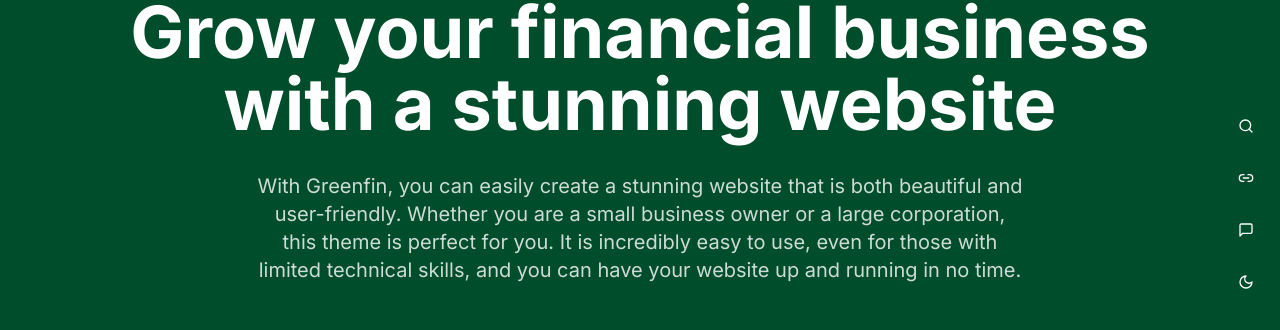
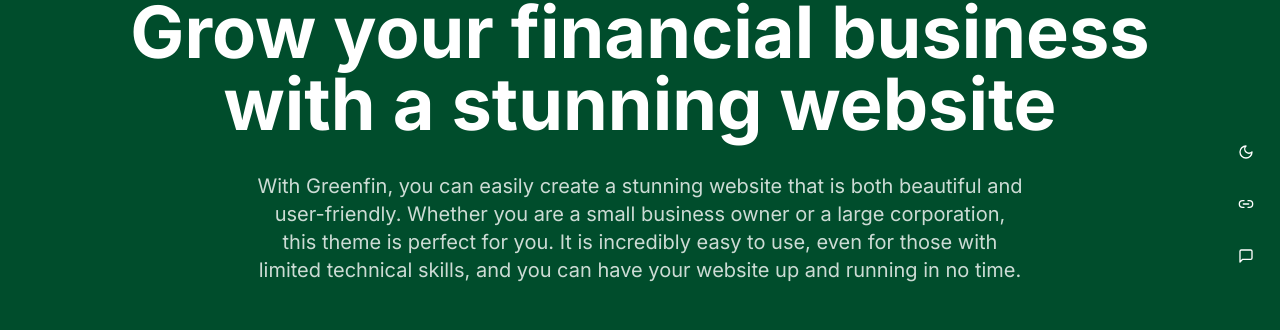
Before and after one commit to joe-calih/greenfin, a Next.js app: page / in a window 1280 px wide. Shown: the part 196-526 px from the top of the page. Built offline with nearby package versions, Linux system fonts and the light colour scheme.

Commit message:
Your commit message here

```diff
--- a/app/page.tsx
+++ b/app/page.tsx
@@ -85,16 +85,13 @@
         {/* Fixed Sidebar */}
         <div className="fixed right-4 top-1/2 -translate-y-1/2 flex flex-col gap-4">
           <Button variant="ghost" size="icon" className="text-white hover:bg-white/10 hover:text-[#9FE870]">
-            <Search className="h-5 w-5" />
+            <Moon className="h-5 w-5" />
           </Button>
           <Button variant="ghost" size="icon" className="text-white hover:bg-white/10 hover:text-[#9FE870]">
             <Link2 className="h-5 w-5" />
           </Button>
           <Button variant="ghost" size="icon" className="text-white hover:bg-white/10 hover:text-[#9FE870]">
             <MessageSquare className="h-5 w-5" />
-          </Button>
-          <Button variant="ghost" size="icon" className="text-white hover:bg-white/10 hover:text-[#9FE870]">
-            <Moon className="h-5 w-5" />
           </Button>
         </div>
 
```
